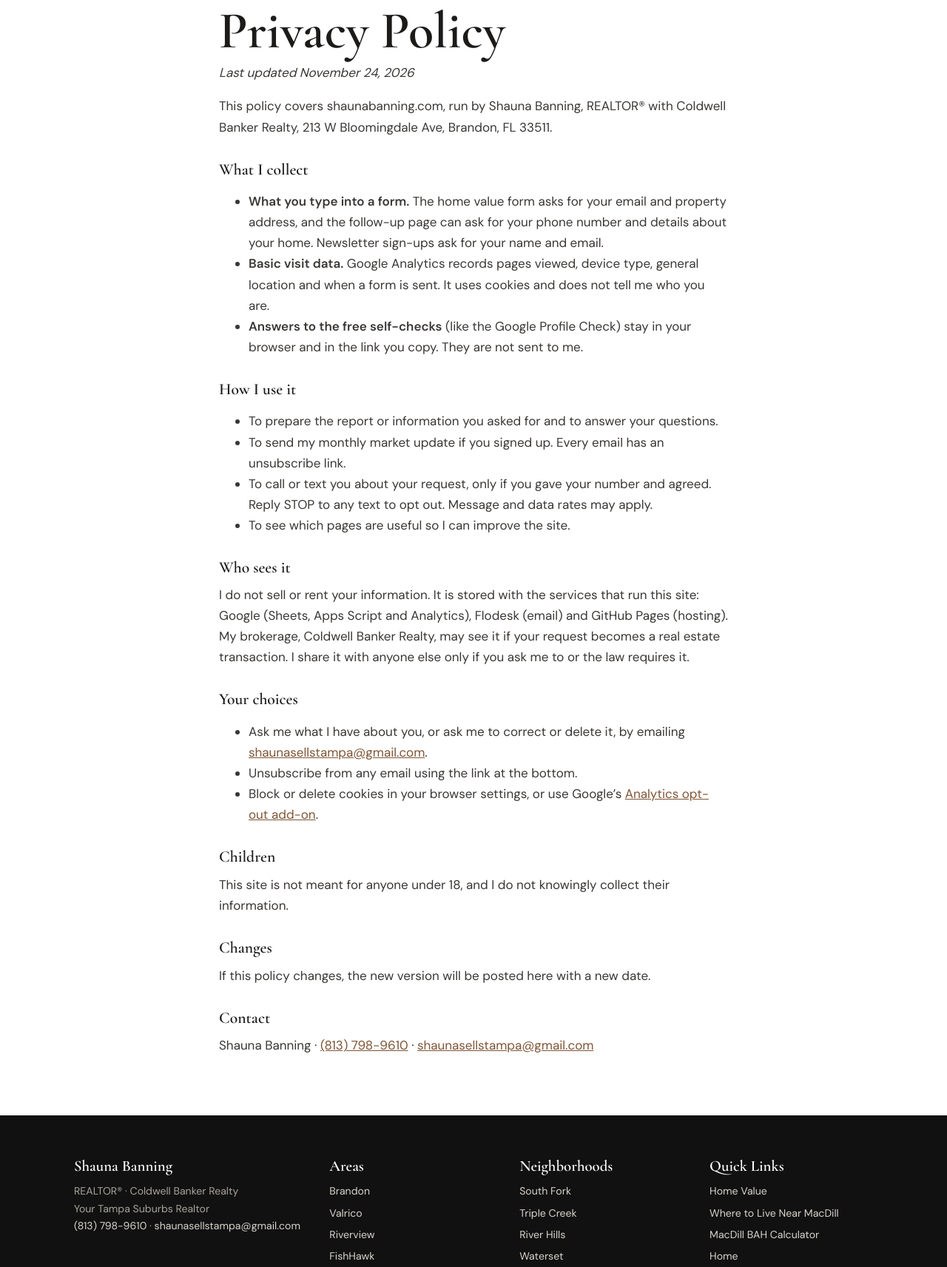
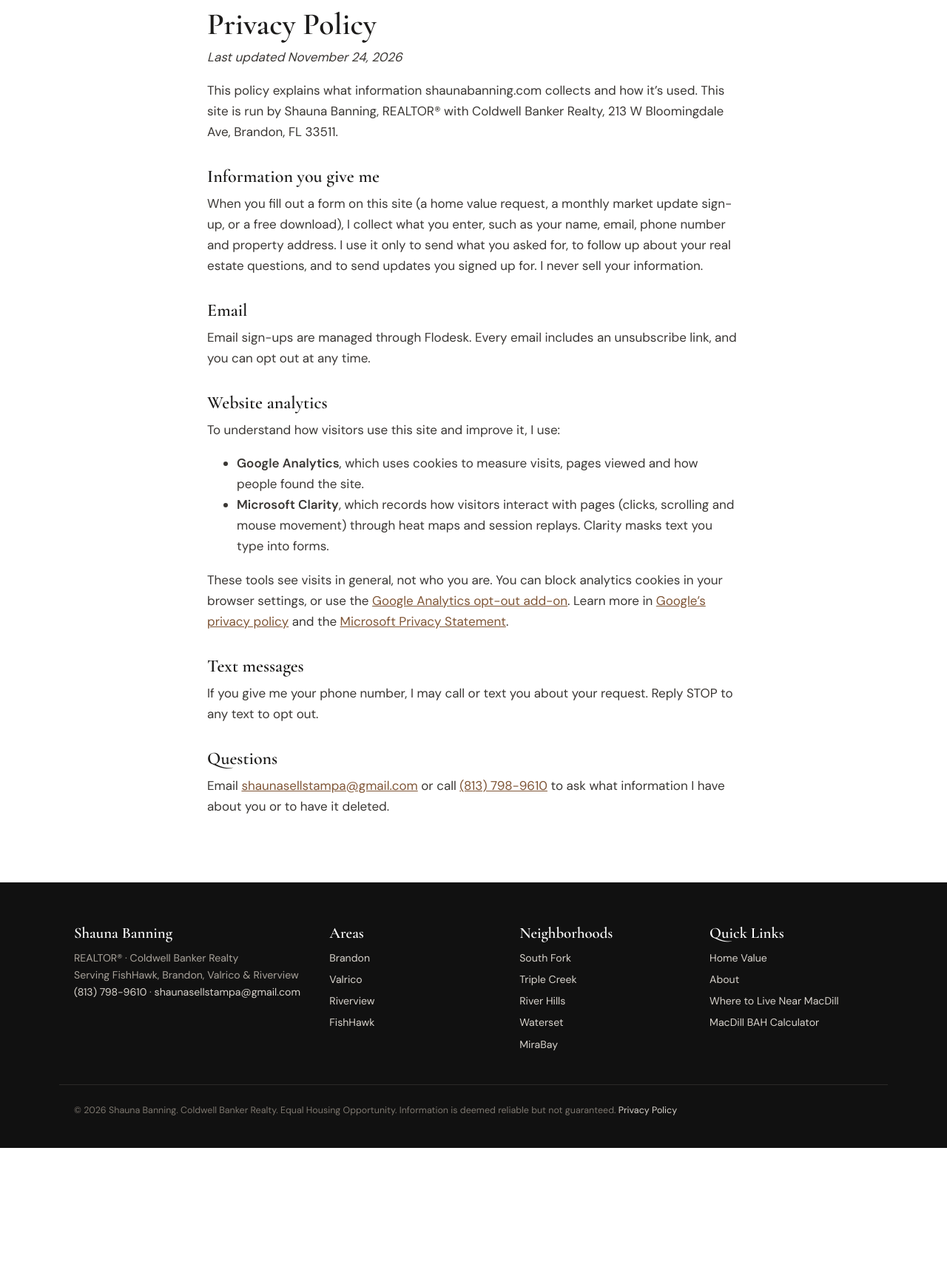
Before and after one commit to shauna-banning/shaunabanning-site, a plain HTML site: page privacy/index.html in a window 1280 px wide. Shown: the part 114-1827 px from the top of the page at 74% size. After the commit the page ends 1666 px from the top, so only its background shows below. Drawn offline with nearby package versions, Linux system fonts and the light colour scheme.

Commit message:
Add Microsoft Clarity to all pages; add Privacy Policy page (footer link was 404)
Co-Authored-By: Claude Opus 5.5 <noreply@anthropic.com>

```diff
--- a/brandon/index.html
+++ b/brandon/index.html
@@ -5,6 +5,8 @@
 <script async src="https://www.googletagmanager.com/gtag/js?id=G-SLBMHTPVP9"></script>
 <script>window.dataLayer=window.dataLayer||[];function gtag(){dataLayer.push(arguments);}gtag('js',new Date());gtag('config','G-SLBMHTPVP9');
 document.addEventListener('submit',function(e){var f=e.target||{};gtag('event','generate_lead',{form_name:(f.getAttribute&&(f.getAttribute('class')||f.id))||'form',page_path:location.pathname});},true);</script>
+<!-- Microsoft Clarity (heat maps + session recordings) -->
+<script>(function(c,l,a,r,i,t,y){c[a]=c[a]||function(){(c[a].q=c[a].q||[]).push(arguments)};t=l.createElement(r);t.async=1;t.src="https://www.clarity.ms/tag/"+i;y=l.getElementsByTagName(r)[0];y.parentNode.insertBefore(t,y);})(window,document,"clarity","script","ziqe3qusgo");</script>
 <meta charset="utf-8">
 <meta name="viewport" content="width=device-width,initial-scale=1">
 <title>Brandon FL Real Estate Market Update &amp; Living Guide | Shauna Banning</title>
--- a/privacy/index.html
+++ b/privacy/index.html
@@ -5,58 +5,57 @@
 <script async src="https://www.googletagmanager.com/gtag/js?id=G-SLBMHTPVP9"></script>
 <script>window.dataLayer=window.dataLayer||[];function gtag(){dataLayer.push(arguments);}gtag('js',new Date());gtag('config','G-SLBMHTPVP9');
 document.addEventListener('submit',function(e){var f=e.target||{};gtag('event','generate_lead',{form_name:(f.getAttribute&&(f.getAttribute('class')||f.id))||'form',page_path:location.pathname});},true);</script>
+<!-- Microsoft Clarity (heat maps + session recordings) -->
+<script>(function(c,l,a,r,i,t,y){c[a]=c[a]||function(){(c[a].q=c[a].q||[]).push(arguments)};t=l.createElement(r);t.async=1;t.src="https://www.clarity.ms/tag/"+i;y=l.getElementsByTagName(r)[0];y.parentNode.insertBefore(t,y);})(window,document,"clarity","script","ziqe3qusgo");</script>
 <meta charset="utf-8">
 <meta name="viewport" content="width=device-width,initial-scale=1">
 <title>Privacy Policy | Shauna Banning, Realtor</title>
-<meta name="description" content="How shaunabanning.com collects, uses and protects the information you share.">
+<meta name="description" content="How shaunabanning.com collects and uses information.">
+<meta name="robots" content="noindex">
 <link rel="canonical" href="https://shaunabanning.com/privacy/">
 <link rel="preconnect" href="https://fonts.googleapis.com"><link rel="preconnect" href="https://fonts.gstatic.com" crossorigin>
 <link href="https://fonts.googleapis.com/css2?family=Cormorant+Garamond:ital,wght@0,500;0,600;1,500&family=DM+Sans:wght@400;500;600&display=swap" rel="stylesheet">
 <link rel="stylesheet" href="../assets/css/style.css">
-<style>.policy{max-width:720px;margin:0 auto;padding:48px 16px 64px}.policy h1{margin-bottom:4px}.policy h2{margin-top:32px;font-size:1.35rem}.policy p,.policy li{line-height:1.65}</style>
+<style>.legal-page{max-width:760px;margin:0 auto;padding:56px 20px 72px}.legal-page h1{font:600 2.6rem/1.1 var(--serif);margin:0 0 6px}.legal-page h2{font:600 1.5rem var(--serif);margin:32px 0 8px}.legal-page p,.legal-page li{line-height:1.65}</style>
 </head>
 <body>
+
 <nav class="nav"><div class="wrap">
   <a class="brand" href="../"><strong>Shauna Banning</strong><span>Your Tampa Suburbs Realtor</span></a>
   <ul><li><a class="btn btn-dark btn-sm" href="../home-value/?source=privacy">Home Value</a></li></ul>
 </div></nav>
-<main class="policy">
+
+<main class="legal-page">
 <h1>Privacy Policy</h1>
 <p><em>Last updated November 24, 2026</em></p>
-<p>This policy covers shaunabanning.com, run by Shauna Banning, REALTOR&reg; with Coldwell Banker Realty, 213 W Bloomingdale Ave, Brandon, FL 33511.</p>
-<h2>What I collect</h2>
+<p>This policy explains what information shaunabanning.com collects and how it’s used. This site is run by Shauna Banning, REALTOR® with Coldwell Banker Realty, 213 W Bloomingdale Ave, Brandon, FL 33511.</p>
+
+<h2>Information you give me</h2>
+<p>When you fill out a form on this site (a home value request, a monthly market update sign-up, or a free download), I collect what you enter, such as your name, email, phone number and property address. I use it only to send what you asked for, to follow up about your real estate questions, and to send updates you signed up for. I never sell your information.</p>
+
+<h2>Email</h2>
+<p>Email sign-ups are managed through Flodesk. Every email includes an unsubscribe link, and you can opt out at any time.</p>
+
+<h2>Website analytics</h2>
+<p>To understand how visitors use this site and improve it, I use:</p>
 <ul>
-<li><strong>What you type into a form.</strong> The home value form asks for your email and property address, and the follow-up page can ask for your phone number and details about your home. Newsletter sign-ups ask for your name and email.</li>
-<li><strong>Basic visit data.</strong> Google Analytics records pages viewed, device type, general location and when a form is sent. It uses cookies and does not tell me who you are.</li>
-<li><strong>Answers to the free self-checks</strong> (like the Google Profile Check) stay in your browser and in the link you copy. They are not sent to me.</li>
+<li><strong>Google Analytics</strong>, which uses cookies to measure visits, pages viewed and how people found the site.</li>
+<li><strong>Microsoft Clarity</strong>, which records how visitors interact with pages (clicks, scrolling and mouse movement) through heat maps and session replays. Clarity masks text you type into forms.</li>
 </ul>
-<h2>How I use it</h2>
-<ul>
-<li>To prepare the report or information you asked for and to answer your questions.</li>
-<li>To send my monthly market update if you signed up. Every email has an unsubscribe link.</li>
-<li>To call or text you about your request, only if you gave your number and agreed. Reply STOP to any text to opt out. Message and data rates may apply.</li>
-<li>To see which pages are useful so I can improve the site.</li>
-</ul>
-<h2>Who sees it</h2>
-<p>I do not sell or rent your information. It is stored with the services that run this site: Google (Sheets, Apps Script and Analytics), Flodesk (email) and GitHub Pages (hosting). My brokerage, Coldwell Banker Realty, may see it if your request becomes a real estate transaction. I share it with anyone else only if you ask me to or the law requires it.</p>
-<h2>Your choices</h2>
-<ul>
-<li>Ask me what I have about you, or ask me to correct or delete it, by emailing <a href="mailto:shaunasellstampa@gmail.com">shaunasellstampa@gmail.com</a>.</li>
-<li>Unsubscribe from any email using the link at the bottom.</li>
-<li>Block or delete cookies in your browser settings, or use Google&rsquo;s <a href="https://tools.google.com/dlpage/gaoptout" rel="noopener">Analytics opt-out add-on</a>.</li>
-</ul>
-<h2>Children</h2>
-<p>This site is not meant for anyone under 18, and I do not knowingly collect their information.</p>
-<h2>Changes</h2>
-<p>If this policy changes, the new version will be posted here with a new date.</p>
-<h2>Contact</h2>
-<p>Shauna Banning &middot; <a href="tel:+18137989610">(813) 798-9610</a> &middot; <a href="mailto:shaunasellstampa@gmail.com">shaunasellstampa@gmail.com</a></p>
+<p>These tools see visits in general, not who you are. You can block analytics cookies in your browser settings, or use the <a href="https://tools.google.com/dlpage/gaoptout" rel="noopener">Google Analytics opt-out add-on</a>. Learn more in <a href="https://policies.google.com/technologies/partner-sites" rel="noopener">Google’s privacy policy</a> and the <a href="https://privacy.microsoft.com/privacystatement" rel="noopener">Microsoft Privacy Statement</a>.</p>
+
+<h2>Text messages</h2>
+<p>If you give me your phone number, I may call or text you about your request. Reply STOP to any text to opt out.</p>
+
+<h2>Questions</h2>
+<p>Email <a href="mailto:shaunasellstampa@gmail.com">shaunasellstampa@gmail.com</a> or call <a href="tel:+18137989610">(813) 798-9610</a> to ask what information I have about you or to have it deleted.</p>
 </main>
+
 <footer>
   <div class="wrap f4">
     <div>
       <h4>Shauna Banning</h4>
-      <p>REALTOR® · Coldwell Banker Realty<br>Your Tampa Suburbs Realtor<br><a href="tel:+18137989610">(813) 798-9610</a> · <a href="mailto:shaunasellstampa@gmail.com">shaunasellstampa@gmail.com</a></p>
+      <p>REALTOR® · Coldwell Banker Realty<br>Serving FishHawk, Brandon, Valrico &amp; Riverview<br><a href="tel:+18137989610">(813) 798-9610</a> · <a href="mailto:shaunasellstampa@gmail.com">shaunasellstampa@gmail.com</a></p>
     </div>
     <div>
       <h4>Areas</h4>
@@ -68,10 +67,10 @@ document.addEventListener('submit',function(e){var f=e.target||{};gtag('event','
     </div>
     <div>
       <h4>Quick Links</h4>
-      <ul><li><a href="../home-value/?source=brandon">Home Value</a></li><li><a href="../where-to-live-near-macdill/">Where to Live Near MacDill</a></li><li><a href="../macdill-bah-calculator/">MacDill BAH Calculator</a></li><li><a href="../">Home</a></li></ul>
+      <ul><li><a href="../home-value/?source=home">Home Value</a></li><li><a href="../#about">About</a></li><li><a href="../where-to-live-near-macdill/">Where to Live Near MacDill</a></li><li><a href="../macdill-bah-calculator/">MacDill BAH Calculator</a></li></ul>
     </div>
   </div>
-  <div class="legal">© 2026 Shauna Banning. Coldwell Banker Realty. Equal Housing Opportunity. Information is deemed reliable but not guaranteed. Costs, fees, school zones and boundaries change, so verify them for your specific address. Nothing here is legal, tax or insurance advice. <a href="../privacy/">Privacy Policy</a></div>
+  <div class="legal">© 2026 Shauna Banning. Coldwell Banker Realty. Equal Housing Opportunity. Information is deemed reliable but not guaranteed. <a href="./">Privacy Policy</a></div>
 </footer>
 </body>
 </html>
```
Also changed, not shown: fishhawk-ranch/index.html (+2 -0 lines), home-value/index.html (+2 -0 lines), home-value/thank-you/index.html (+2 -0 lines), index.html (+2 -0 lines), macdill-bah-calculator/index.html (+2 -0 lines), mirabay/index.html (+2 -0 lines), river-hills/index.html (+2 -0 lines), riverview/index.html (+2 -0 lines), south-fork/index.html (+2 -0 lines), triple-creek/index.html (+2 -0 lines), valrico/index.html (+2 -0 lines), waterset/index.html (+2 -0 lines), where-to-live-near-macdill/index.html (+2 -0 lines), 1 other file.
